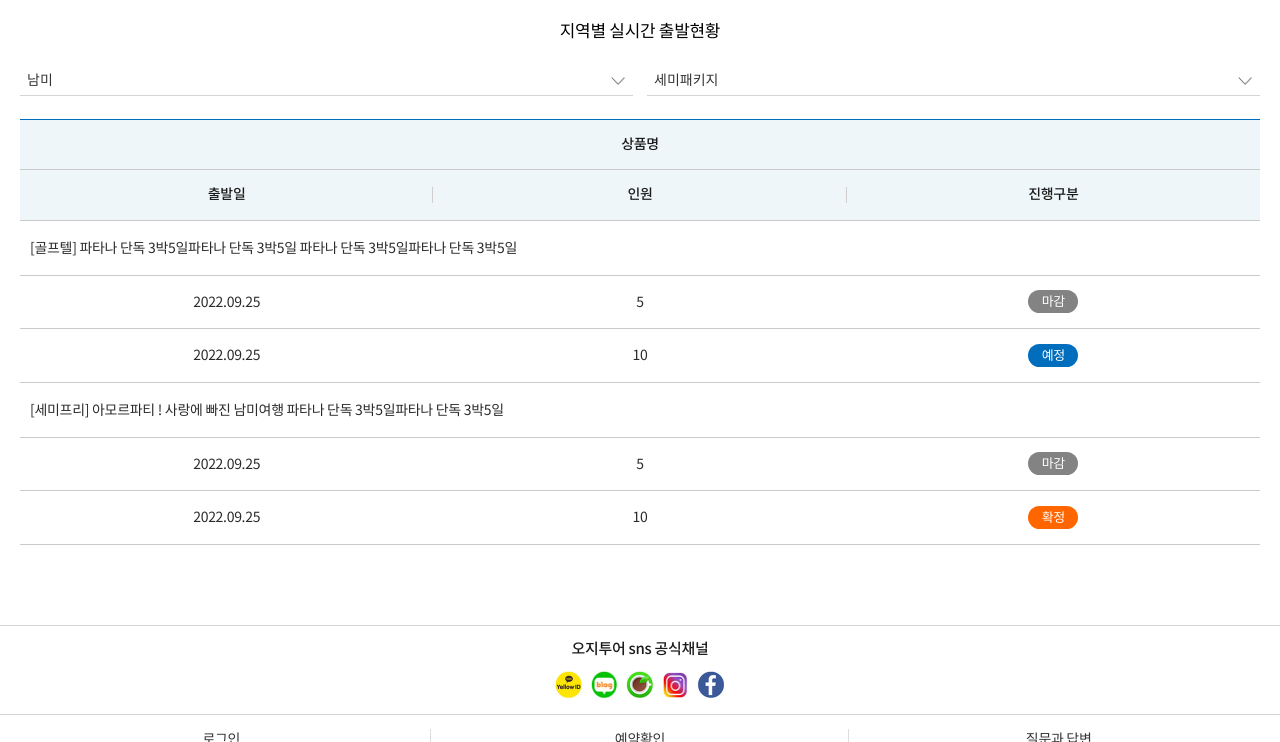
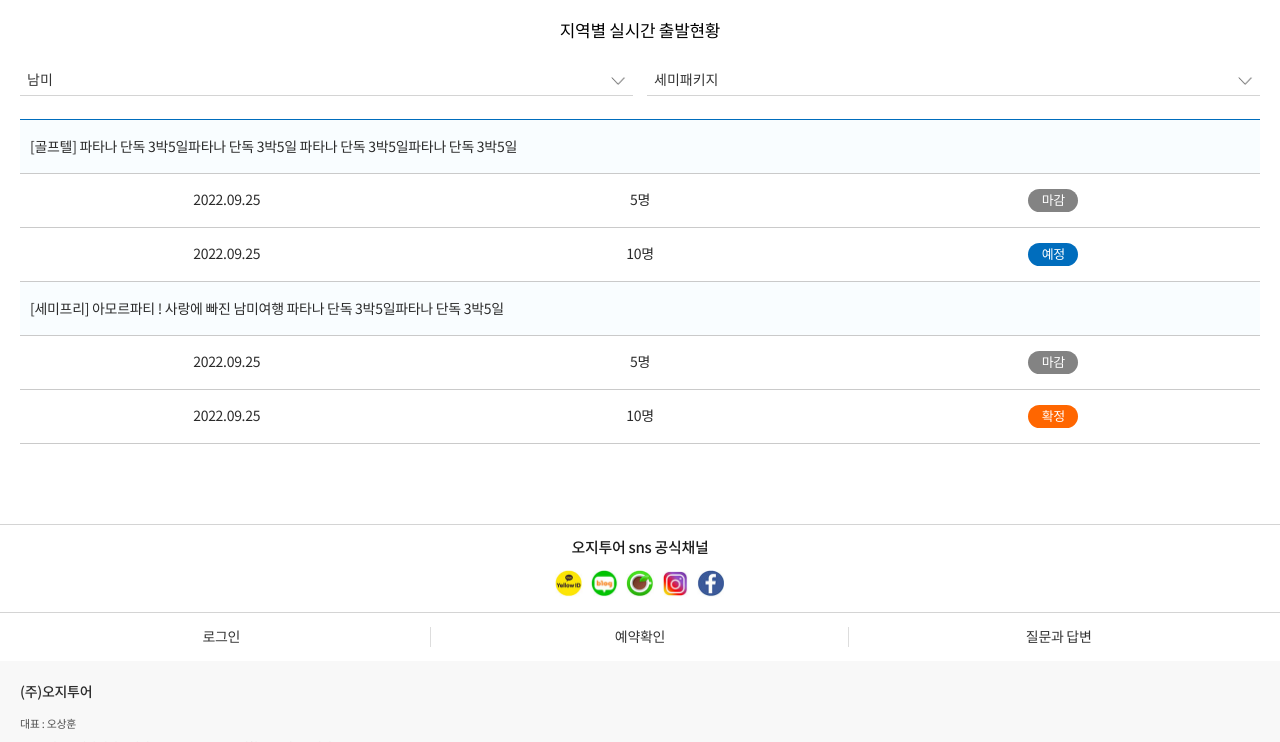
Before and after one commit to kik87827/wild, a website: page mobile/src/live.html in a window 1280 px wide. Shown: the part 58-800 px from the top of the page. Drawn offline with nearby package versions, Linux system fonts and the light colour scheme; files that its build step writes are made by us from their sources; files whose address does not match are found by name.

Commit message:
라이브 수정

```diff
--- a/mobile/src/live.html
+++ b/mobile/src/live.html
@@ -36,7 +36,7 @@
                             } */
                         </style>
                         <table class="list_table" id="live_table">
-                            <thead>
+                            <!-- <thead>
                                 <tr>
                                     <th colspan="3"><span class="thtext">상품명</span></th>
                                 </tr>
@@ -45,19 +45,19 @@
                                     <th class="cell_wid_count"><span class="thtext">인원</span></th>
                                     <th class="cell_wid_current ptype2"><span class="thtext">진행구분</span></th>
                                 </tr>
-                            </thead>
+                            </thead> -->
                             <tbody>
                                 <tr class="has_long">
                                     <td colspan="3"><a href="#" class="tdtext_link">[골프텔] 파타나 단독 3박5일파타나 단독 3박5일 파타나 단독 3박5일파타나 단독 3박5일</a></td>
                                 </tr>
                                 <tr>
                                     <td class="cell_wid_date"><span class="tdtext">2022.09.25</span></td>
-                                    <td class="cell_wid_count align_type3"><span class="tdtext">5</span></td>
+                                    <td class="cell_wid_count align_type3"><span class="tdtext">5명</span></td>
                                     <td class="cell_wid_current ptype2"><span class="current_ingbox">마감</span></td>
                                 </tr>
                                 <tr>
                                     <td class="cell_wid_date"><span class="tdtext">2022.09.25</span></td>
-                                    <td class="cell_wid_count align_type3"><span class="tdtext">10</span></td>
+                                    <td class="cell_wid_count align_type3"><span class="tdtext">10명</span></td>
                                     <td class="cell_wid_current ptype2"><span class="current_ingbox bgtype2">예정</span></td>
                                 </tr>
                                 <tr class="has_long">
@@ -65,12 +65,12 @@
                                 </tr>
                                 <tr>
                                     <td class="cell_wid_date"><span class="tdtext">2022.09.25</span></td>
-                                    <td class="cell_wid_count align_type3"><span class="tdtext">5</span></td>
+                                    <td class="cell_wid_count align_type3"><span class="tdtext">5명</span></td>
                                     <td class="cell_wid_current ptype2"><span class="current_ingbox">마감</span></td>
                                 </tr>
                                 <tr>
                                     <td class="cell_wid_date"><span class="tdtext">2022.09.25</span></td>
-                                    <td class="cell_wid_count align_type3"><span class="tdtext">10</span></td>
+                                    <td class="cell_wid_count align_type3"><span class="tdtext">10명</span></td>
                                     <td class="cell_wid_current ptype2"><span class="current_ingbox bgtype3">확정</span></td>
                                 </tr>
                                 <!-- <tr>
```
Also changed, not shown: mobile/dist/css/style.css, mobile/dist/js/front.js, mobile/dist/live.html.
